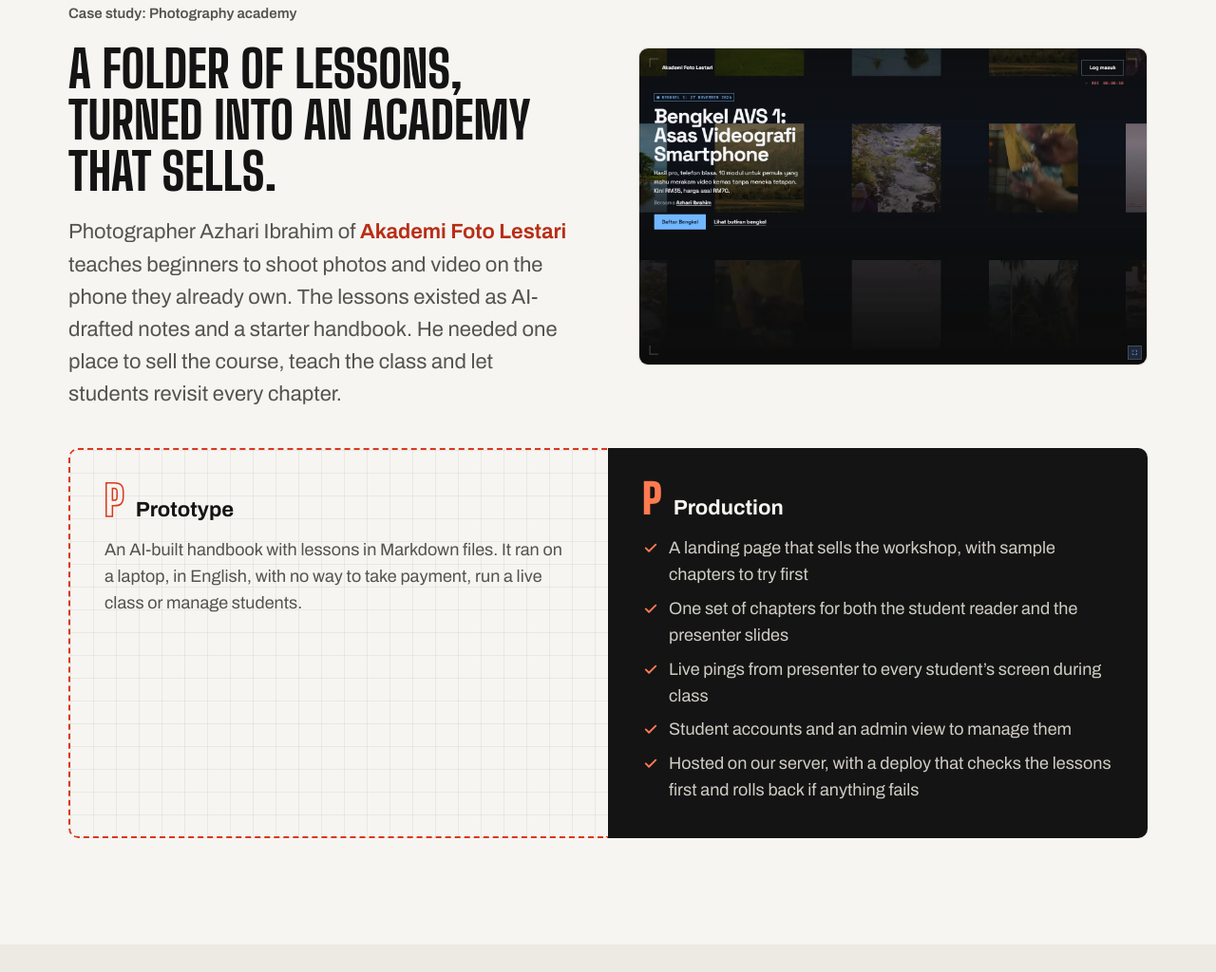
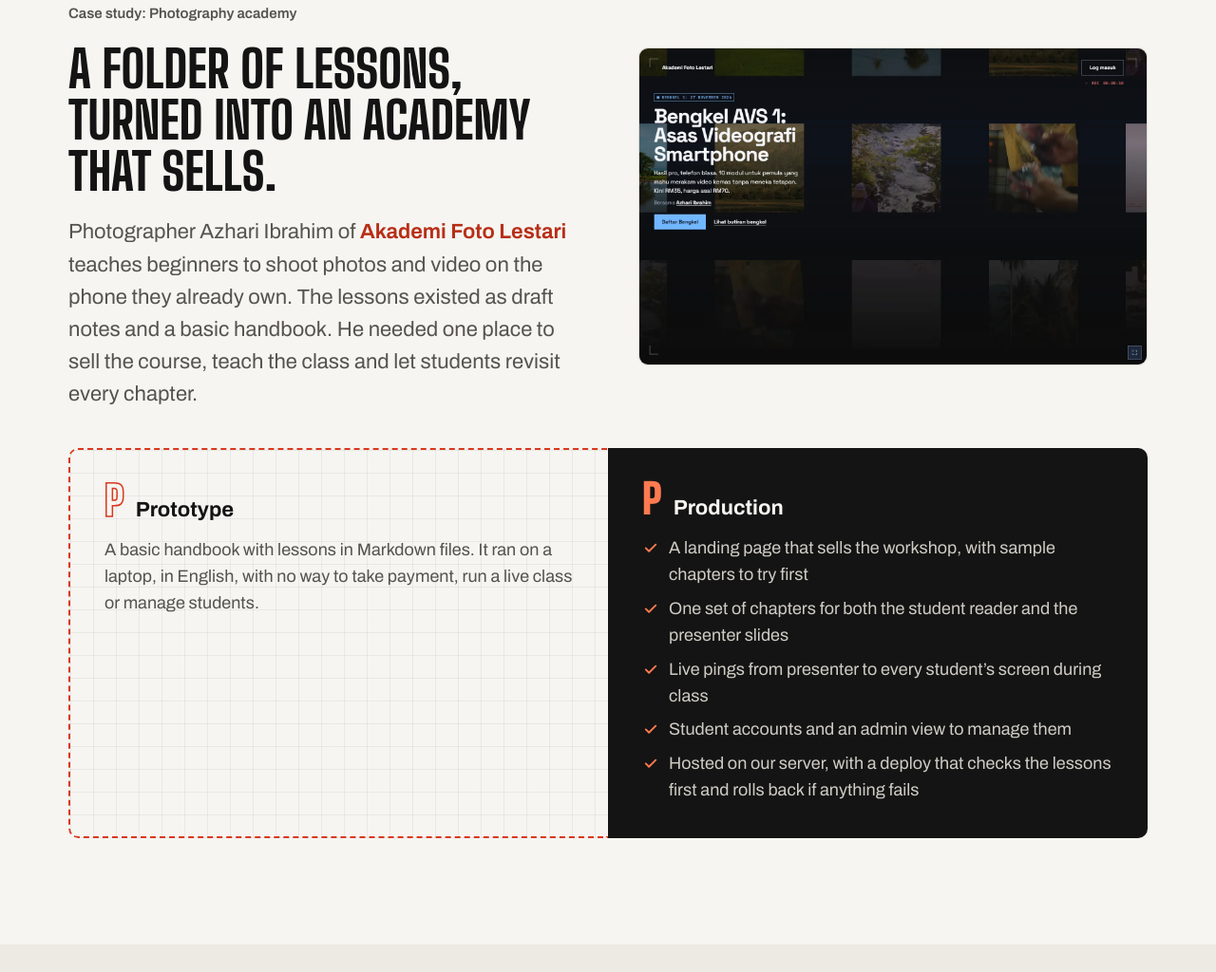
Before and after one commit to zharifzakaria/oppen, a plain HTML site: page index.html in a window 1280 px wide. Shown: the part 4993-6017 px from the top of the page at 95% size. Drawn offline with Linux system fonts and the light colour scheme; no server answers.

Commit message:
Drop AI-built wording from Akademi Foto Lestari case study

```diff
--- a/app.js
+++ b/app.js
@@ -41,9 +41,9 @@ var MS = {
   c2Note: 'Kami bekerja di mana app anda sudah berada.',
   c3Label: 'Kajian kes: Akademi fotografi',
   c3Title: 'Satu folder pelajaran, kini akademi yang menjual.',
-  c3Lead: 'Jurugambar Azhari Ibrahim dari <strong class="client">Akademi Foto Lestari</strong> mengajar pemula merakam foto dan video dengan telefon yang mereka sudah ada. Pelajarannya wujud sebagai nota yang dirangka AI dan sebuah buku panduan asas. Beliau perlukan satu tempat untuk menjual kursus, mengajar kelas dan membolehkan pelajar mengulang kaji setiap bab.',
+  c3Lead: 'Jurugambar Azhari Ibrahim dari <strong class="client">Akademi Foto Lestari</strong> mengajar pemula merakam foto dan video dengan telefon yang mereka sudah ada. Pelajarannya wujud sebagai nota draf dan sebuah buku panduan asas. Beliau perlukan satu tempat untuk menjual kursus, mengajar kelas dan membolehkan pelajar mengulang kaji setiap bab.',
   c3Shot: 'Laman utama Akademi Foto Lestari: bengkel videografi smartphone dengan dinding klip pelajar',
-  c3Proto: 'Buku panduan dibina AI, dengan pelajaran dalam fail Markdown. Ia berjalan di laptop, dalam bahasa Inggeris, tanpa cara untuk menerima bayaran, menjalankan kelas secara langsung atau mengurus pelajar.',
+  c3Proto: 'Buku panduan asas, dengan pelajaran dalam fail Markdown. Ia berjalan di laptop, dalam bahasa Inggeris, tanpa cara untuk menerima bayaran, menjalankan kelas secara langsung atau mengurus pelajar.',
   c3p1: 'Laman utama yang menjual bengkel, dengan contoh bab untuk dicuba dahulu', c3p2: 'Satu set bab untuk pembaca pelajar dan slaid penyampai',
   c3p3: 'Notifikasi langsung dari penyampai ke skrin setiap pelajar semasa kelas', c3p4: 'Akaun pelajar dan paparan admin untuk mengurusnya',
   c3p5: 'Dihoskan di server kami, dengan deploy yang menyemak pelajaran dahulu dan berpatah balik jika ada yang gagal',
--- a/index.html
+++ b/index.html
@@ -168,14 +168,14 @@
 <div class="stack">
 <p class="label" data-i18n="c3Label">Case study: Photography academy</p>
 <h3 class="display" data-i18n="c3Title">A folder of lessons, turned into an academy that sells.</h3>
-<p class="lead" data-i18n="c3Lead">Photographer Azhari Ibrahim of <strong class="client">Akademi Foto Lestari</strong> teaches beginners to shoot photos and video on the phone they already own. The lessons existed as AI-drafted notes and a starter handbook. He needed one place to sell the course, teach the class and let students revisit every chapter.</p>
+<p class="lead" data-i18n="c3Lead">Photographer Azhari Ibrahim of <strong class="client">Akademi Foto Lestari</strong> teaches beginners to shoot photos and video on the phone they already own. The lessons existed as draft notes and a basic handbook. He needed one place to sell the course, teach the class and let students revisit every chapter.</p>
 </div>
 <div class="zoom"><img src="case-academy.webp" width="1600" height="1000" loading="lazy" alt="Akademi Foto Lestari landing page: smartphone videography workshop with a wall of student clips" aria-label="Akademi Foto Lestari landing page: smartphone videography workshop with a wall of student clips" data-i18n-aria="c3Shot"></div>
 </div>
 <div class="compare">
 <div class="proto-side grid-paper">
 <h4><b aria-hidden="true">P</b><span data-i18n="proto2">Prototype</span></h4>
-<p data-i18n="c3Proto">An AI-built handbook with lessons in Markdown files. It ran on a laptop, in English, with no way to take payment, run a live class or manage students.</p>
+<p data-i18n="c3Proto">A basic handbook with lessons in Markdown files. It ran on a laptop, in English, with no way to take payment, run a live class or manage students.</p>
 </div>
 <div class="prod-side ink">
 <h4><b aria-hidden="true">P</b><span data-i18n="prod2">Production</span></h4>
```
Also changed, not shown: llms.txt.
